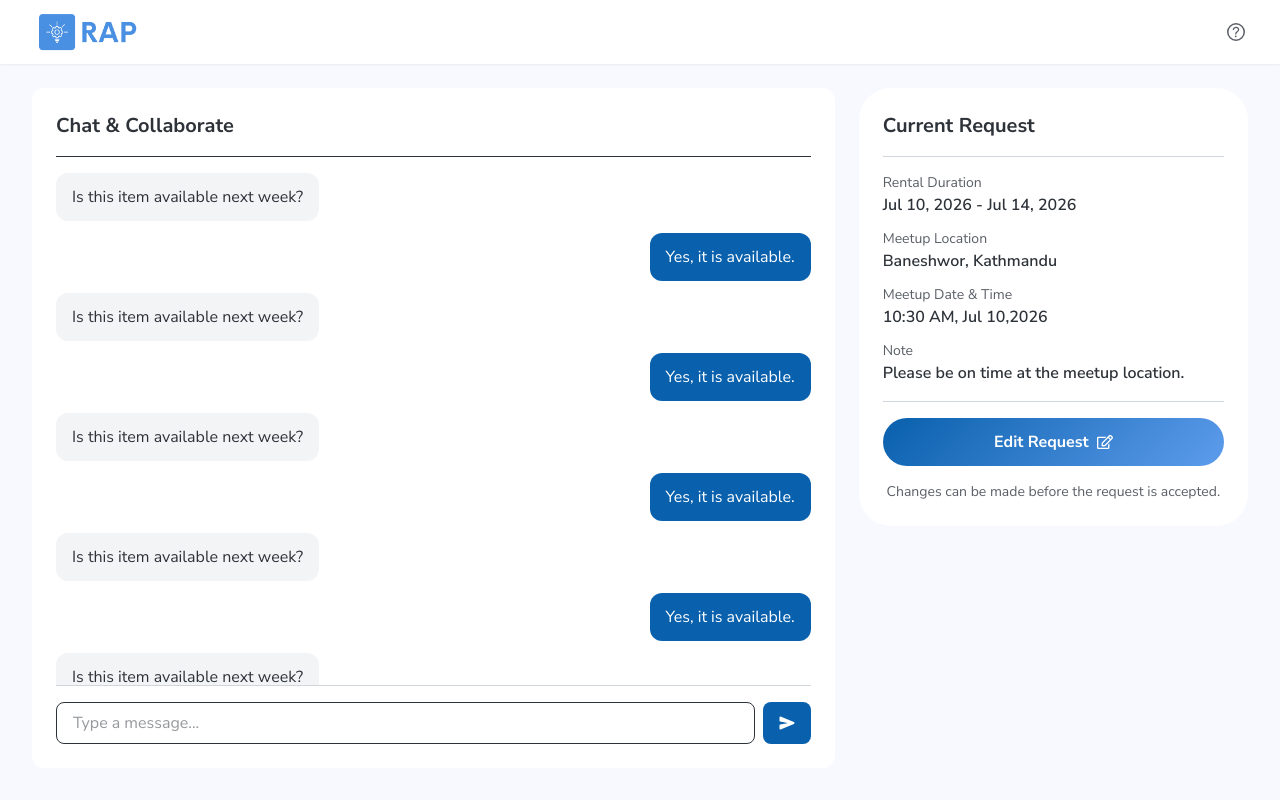
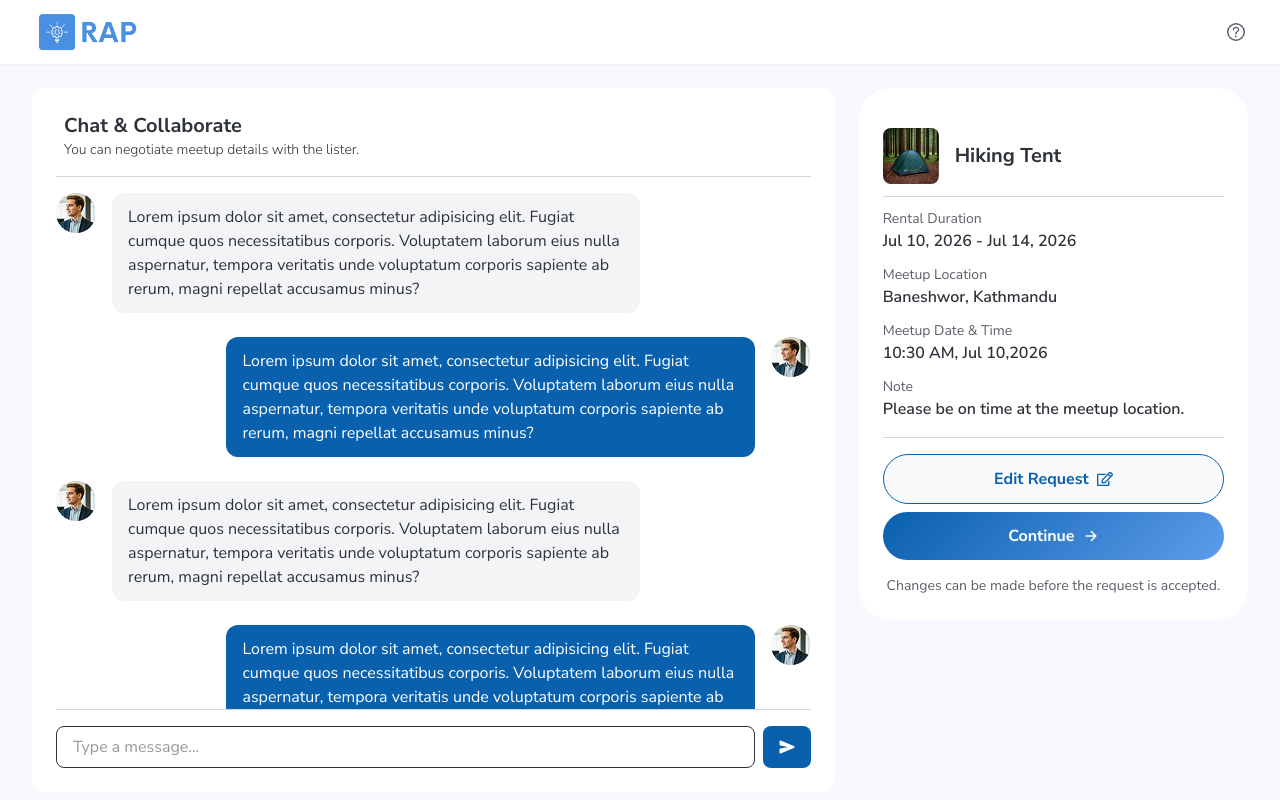
Before and after one commit to AshishChaudhary01/Rent-Anything-Platform, a React (Vite) app in the folder frontend/: page /user/rent/collaborate in a window 1280 px wide. Built offline with nearby package versions, Linux system fonts and the light colour scheme.

Commit message:
Ref: Add profile picture and "Continue" button
Add pp for each chat message for better UX and a "continue" button to
allow users to navigate to the next step/page of the process.

```diff
--- a/frontend/src/layouts/userLayout/flowLayout/UserFlowLayout.tsx
+++ b/frontend/src/layouts/userLayout/flowLayout/UserFlowLayout.tsx
@@ -22,7 +22,7 @@ const UserFlowLayout = () => {
           </RaContainer>
         </nav>
       </header>
-      <main className="pt-6 mb-24 md:mb-0">
+      <main className="pt-6 mb-12 lg:mb-0">
         <Outlet />
       </main>
     </div>
--- a/frontend/src/pages/user/rent/collaborate/CollaborateChat.tsx
+++ b/frontend/src/pages/user/rent/collaborate/CollaborateChat.tsx
@@ -1,67 +1,73 @@
 import { IoSend } from "react-icons/io5";
 
 import RaCard from "../../../../components/card/RaCard";
+import { profile01 } from "../../../../utils/images";
 
 function CollaborateChat() {
   return (
-    <RaCard round="round" styleClass="flex flex-col h-[70vh] md:h-[85vh]">
+    <RaCard round="round" styleClass="flex flex-col h-[78vh] lg:h-[88vh]">
 
       {/* Header */}
-      <div className="pb-4 border-b">
-        <h2 className="font-bold text-xl">
+      <div className="pb-4 border-b border-gray-300 px-2">
+        <p className="font-bold text-lg md:text-xl">
           Chat & Collaborate
-        </h2>
+        </p>
+        <p className="font-light text-sm">
+          You can negotiate meetup details with the lister.
+        </p>
       </div>
 
       {/* Messages */}
-      <div className="flex-1 overflow-y-auto py-4 flex flex-col gap-3">
+      <div className="flex-1 overflow-y-auto py-4 flex flex-col gap-6">
 
-        <div className="self-start max-w-[80%] bg-gray-100 rounded-xl px-4 py-3">
-          Is this item available next week?
+        <div className="flex gap-x-4 items-start">
+          <img src={profile01} alt="Profile Picture" className="size-8 md:size-10 rounded-full"></img>
+          <div className="text-sm md:text-base self-start max-w-[70%] bg-gray-100 rounded-xl px-4 py-3">
+            Lorem ipsum dolor sit amet, consectetur adipisicing elit. Fugiat cumque quos necessitatibus corporis. Voluptatem laborum eius nulla aspernatur, tempora veritatis unde voluptatum corporis sapiente ab rerum, magni repellat accusamus minus?
+          </div>
         </div>
 
-        <div className="self-end max-w-[80%] bg-primary text-white rounded-xl px-4 py-3">
-          Yes, it is available.
+        <div className="flex gap-x-4 items-start justify-start flex-row-reverse">
+          <img src={profile01} alt="Profile Picture" className="size-10 rounded-full"></img>
+          <div className="self-start max-w-[70%]  bg-primary text-white rounded-xl px-4 py-3">
+            <p>
+              Lorem ipsum dolor sit amet, consectetur adipisicing elit. Fugiat cumque quos necessitatibus corporis. Voluptatem laborum eius nulla aspernatur, tempora veritatis unde voluptatum corporis sapiente ab rerum, magni repellat accusamus minus?
+            </p>
+          </div>
+        </div>
+        <div className="flex gap-x-4 items-start">
+          <img src={profile01} alt="Profile Picture" className="size-10 rounded-full"></img>
+          <div className="self-start max-w-[70%] bg-gray-100 rounded-xl px-4 py-3">
+            <p>
+              Lorem ipsum dolor sit amet, consectetur adipisicing elit. Fugiat cumque quos necessitatibus corporis. Voluptatem laborum eius nulla aspernatur, tempora veritatis unde voluptatum corporis sapiente ab rerum, magni repellat accusamus minus?
+            </p>
+          </div>
         </div>
 
-        <div className="self-start max-w-[80%] bg-gray-100 rounded-xl px-4 py-3">
-          Is this item available next week?
+        <div className="flex gap-x-4 items-start justify-start flex-row-reverse">
+          <img src={profile01} alt="Profile Picture" className="size-10 rounded-full"></img>
+          <div className="self-start max-w-[70%]  bg-primary text-white rounded-xl px-4 py-3">
+            <p>
+              Lorem ipsum dolor sit amet, consectetur adipisicing elit. Fugiat cumque quos necessitatibus corporis. Voluptatem laborum eius nulla aspernatur, tempora veritatis unde voluptatum corporis sapiente ab rerum, magni repellat accusamus minus?
+            </p>
+          </div>
+        </div>
+        <div className="flex gap-x-4 items-start">
+          <img src={profile01} alt="Profile Picture" className="size-10 rounded-full"></img>
+          <div className="self-start max-w-[70%] bg-gray-100 rounded-xl px-4 py-3">
+            <p>
+              Lorem ipsum dolor sit amet, consectetur adipisicing elit. Fugiat cumque quos necessitatibus corporis. Voluptatem laborum eius nulla aspernatur, tempora veritatis unde voluptatum corporis sapiente ab rerum, magni repellat accusamus minus?
+            </p>
+          </div>
         </div>
 
-        <div className="self-end max-w-[80%] bg-primary text-white rounded-xl px-4 py-3">
-          Yes, it is available.
-        </div>
-
-        <div className="self-start max-w-[80%] bg-gray-100 rounded-xl px-4 py-3">
-          Is this item available next week?
-        </div>
-
-        <div className="self-end max-w-[80%] bg-primary text-white rounded-xl px-4 py-3">
-          Yes, it is available.
-        </div>
-
-        <div className="self-start max-w-[80%] bg-gray-100 rounded-xl px-4 py-3">
-          Is this item available next week?
-        </div>
-
-        <div className="self-end max-w-[80%] bg-primary text-white rounded-xl px-4 py-3">
-          Yes, it is available.
-        </div>
-
-        <div className="self-start max-w-[80%] bg-gray-100 rounded-xl px-4 py-3">
-          Is this item available next week?
-        </div>
-
-        <div className="self-end max-w-[80%] bg-primary text-white rounded-xl px-4 py-3">
-          Yes, it is available.
-        </div>
-
-        <div className="self-start max-w-[80%] bg-gray-100 rounded-xl px-4 py-3">
-          Is this item available next week?
-        </div>
-
-        <div className="self-end max-w-[80%] bg-primary text-white rounded-xl px-4 py-3">
-          Yes, it is available.
+        <div className="flex gap-x-4 items-start justify-start flex-row-reverse">
+          <img src={profile01} alt="Profile Picture" className="size-10 rounded-full"></img>
+          <div className="self-start max-w-[70%]  bg-primary text-white rounded-xl px-4 py-3">
+            <p>
+              Lorem ipsum dolor sit amet, consectetur adipisicing elit. Fugiat cumque quos necessitatibus corporis. Voluptatem laborum eius nulla aspernatur, tempora veritatis unde voluptatum corporis sapiente ab rerum, magni repellat accusamus minus?
+            </p>
+          </div>
         </div>
 
       </div>
--- a/frontend/src/pages/user/rent/collaborate/CollaborateSummaryCard.tsx
+++ b/frontend/src/pages/user/rent/collaborate/CollaborateSummaryCard.tsx
@@ -4,31 +4,53 @@ import RaCard from "../../../../components/card/RaCard";
 import Divider from "../../../../components/divider/Divider";
 import RaButton from "../../../../components/button/RaButton";
 import { FaRegEdit } from "react-icons/fa";
+import { tent01 } from "../../../../utils/images";
+import { IoArrowForward, IoArrowForwardOutline } from "react-icons/io5";
 
 function CollaborateSummaryCard() {
   return (
     <RaCard styleClass="flex flex-col gap-y-4">
 
-      <div className="flex items-center justify-between">
-        <h2 className="font-bold text-base md:text-xl">
-          Current Request
-        </h2>
+      <div className="">
 
-        {/* Edit Request Button for Small Screen ONLY */}
-        <div className="lg:hidden">
+        {/* Small Screen ONLY */}
+        <div className="lg:hidden flex justify-between gap-x-4 items-center">
+
+          <div className="flex gap-x-2">
+            <div><img src={tent01} alt="Listing Image" className="size-10 rounded-lg" /></div>
+            <div className="text-base md:text-xl font-bold flex items-center truncate">Hiking Tent</div>
+          </div>
+
+          <div className="flex gap-x-2">
             <Link to="/user/rent/request-to-rent">
               <RaButton
                 btnText="Edit"
                 size="md"
+                variant="outline"
                 icon={<FaRegEdit />}
+              />
+            </Link>
+            <Link to="/user/rent/checkout">
+              <RaButton
+                btnText="Continue"
+                size="md"
+                icon={<IoArrowForwardOutline />}
+              // disabled={true}
               />
             </Link>
           </div>
         </div>
+      </div>
+
+      <div className="flex flex-col gap-y-3">
+        <div className="hidden lg:block">
+          <div className="flex gap-x-4">
+            <div><img src={tent01} alt="Listing Image" className="size-14 rounded-lg" /></div>
+            <div className="text-lg md:text-xl font-bold flex items-center truncate">Hiking Tent</div>
+          </div>
+        </div>
 
         <Divider />
-
-      <div className="flex flex-col gap-y-3">
 
         <div>
           <p className="text-sm text-muted">
@@ -74,12 +96,21 @@ function CollaborateSummaryCard() {
 
       <Divider />
 
-      <div className="hidden lg:block">
+      <div className="hidden lg:flex flex-col gap-y-2">
         <Link to="/user/rent/request-to-rent">
           <RaButton
             btnText="Edit Request"
             size="md"
+            variant="outline"
             icon={<FaRegEdit />}
+          />
+        </Link>
+        <Link to="/user/rent/checkout">
+          <RaButton
+            btnText="Continue"
+            size="md"
+            icon={<IoArrowForwardOutline />}
+          // disabled={true}
           />
         </Link>
       </div>
```
Lines whose indentation alone changed are shown as unchanged.
